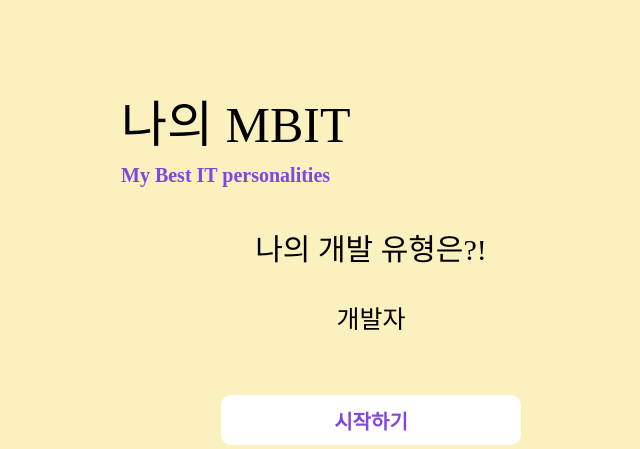
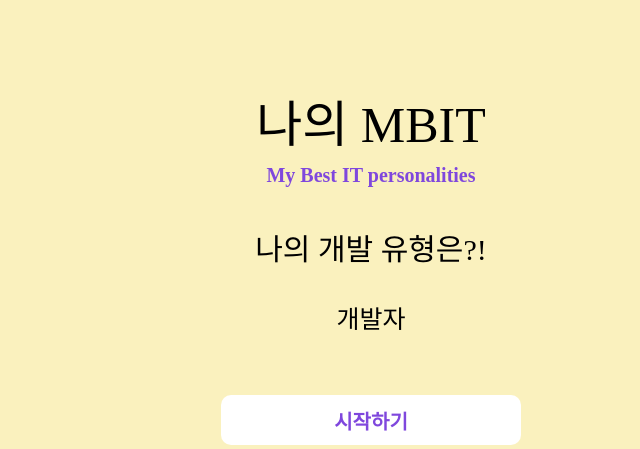
Before and after one commit to Seunghan-Jung/MBIT, a Django app: page / in a window 1280 px wide. Shown: the top 449 px of the page, without its empty margins (269-909 px from the left). Run offline with Django 3.2, Linux system fonts and the light colour scheme; data comes from the database, SQL or seed files in the repository; some web fonts are replaced.

Commit message:
style.css 제목 수정

```diff
--- a/main/static/css/style.css
+++ b/main/static/css/style.css
@@ -61,7 +61,7 @@ body {
 }
 
 .title {
-    align-items: center;
+    text-align: center;
     padding-bottom: 50px;
 }
 
```
